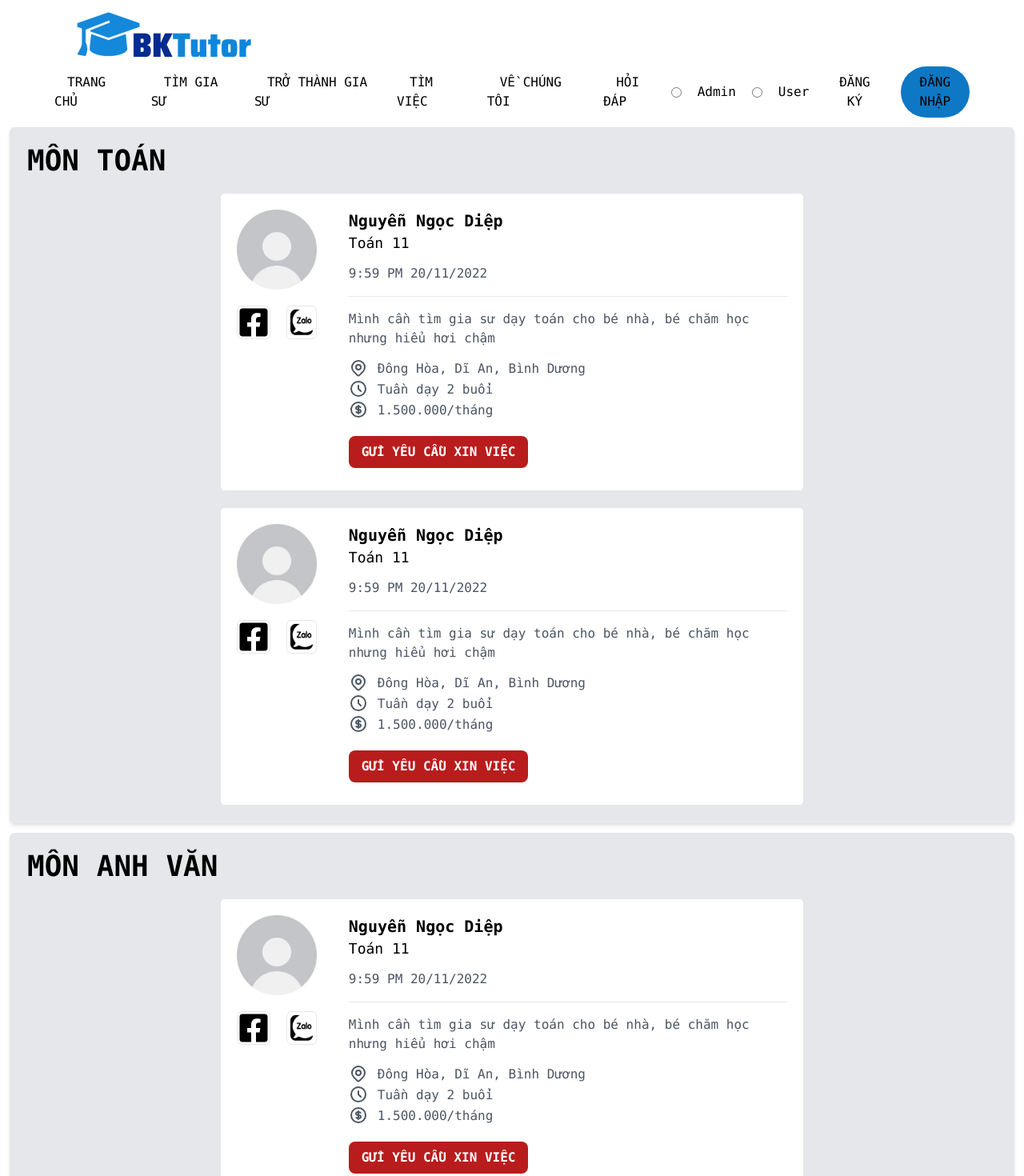
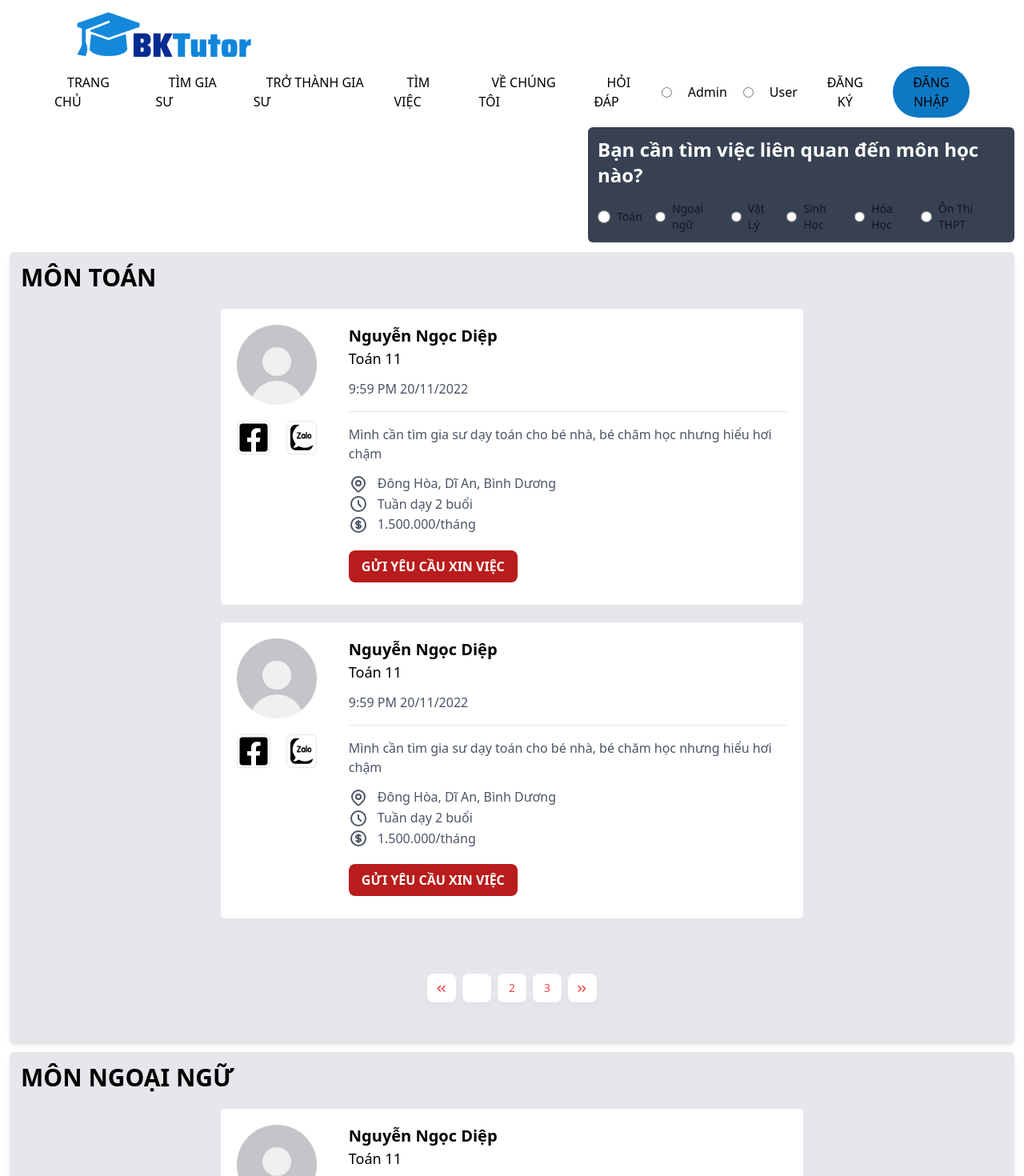
Before and after one commit to chituenguyen/ThuongMaiDienTu, a React (Vite) app: page /find-jobs in a window 1280 px wide. Shown: the top 1470 px of the page at 80% size. Built offline with nearby package versions, Linux system fonts and the light colour scheme; a web font is replaced by a local one.

Commit message:
Updated find jobs page

```diff
--- a/src/App.css
+++ b/src/App.css
@@ -3,7 +3,7 @@
 
 @layer base {
   body {
-    @apply font-mono;
+    @apply font-sans;
   }
 }
 
--- a/src/components/FindJobsSection.jsx
+++ b/src/components/FindJobsSection.jsx
@@ -1,6 +1,68 @@
 import React from "react";
 import userIMG from "../assets/userIMG.jpg";
 import zaloIcon from "../assets/zalo-icon.png";
+import PaginationNav1Presentation from "./Pagination.jsx";
+
+function RadioGroupPresentation() {
+    const handleClick = (name) => {
+        document.getElementById(name).scrollIntoView();
+    };
+
+    return (
+        <>
+            <div className="sticky top-5 left-90p bg-gray-700 rounded-md text-white m-3 p-3 w-5/12">
+                <h3 className="mb-4 font-semibold text-2xl">Bạn cần tìm việc liên quan đến môn học nào?</h3>
+
+                <div className="flex text-xl">
+                    <div className="flex items-center mr-4">
+                        <input id="inline-radio" type="radio" onClick={()=>handleClick("math")} value="" name="inline-radio-group" className="w-4 h-4 text-blue-600 bg-gray-100 border-gray-300 focus:ring-blue-500 dark:focus:ring-blue-600 dark:ring-offset-gray-800 focus:ring-2 dark:bg-gray-700 dark:border-gray-600" />
+                        <label htmlFor="inline-radio" className="ml-2 text-sm font-medium text-gray-900 dark:text-gray-300">
+                            Toán
+                        </label>
+                    </div>
+                    <div className="flex items-center mr-4">
+                        <input id="inline-2-radio" type="radio" onClick={()=>handleClick("english")} value="" name="inline-radio-group" className="w-4 h-4 text-blue-600 bg-gray-100 border-gray-300 focus:ring-blue-500 dark:focus:ring-blue-600 dark:ring-offset-gray-800 focus:ring-2 dark:bg-gray-700 dark:border-gray-600" />
+                        <label htmlFor="inline-2-radio" className="ml-2 text-sm font-medium text-gray-900 dark:text-gray-300">
+                            Ngoại ngữ
+                        </label>
+                    </div>
+
+                    <div className="flex items-center mr-4">
+                        <input id="inline-2-radio" type="radio" value="" onClick={()=>handleClick("physics")} name="inline-radio-group" className="w-4 h-4 text-blue-600 bg-gray-100 border-gray-300 focus:ring-blue-500 dark:focus:ring-blue-600 dark:ring-offset-gray-800 focus:ring-2 dark:bg-gray-700 dark:border-gray-600" />
+                        <label htmlFor="inline-2-radio" className="ml-2 text-sm font-medium text-gray-900 dark:text-gray-300">
+                            Vật Lý
+                        </label>
+                    </div>
+
+                    <div className="flex items-center mr-4">
+                        <input id="inline-2-radio" type="radio" value="" onClick={()=>handleClick("biology")}  name="inline-radio-group" className="w-4 h-4 text-blue-600 bg-gray-100 border-gray-300 focus:ring-blue-500 dark:focus:ring-blue-600 dark:ring-offset-gray-800 focus:ring-2 dark:bg-gray-700 dark:border-gray-600" />
+                        <label htmlFor="inline-2-radio" className="ml-2 text-sm font-medium text-gray-900 dark:text-gray-300">
+                            Sinh Học
+                        </label>
+                    </div>
+
+                    <div className="flex items-center mr-4">
+                        <input id="inline-2-radio" type="radio" value="" onClick={()=>handleClick("chemistry")} name="inline-radio-group" className="w-4 h-4 text-blue-600 bg-gray-100 border-gray-300 focus:ring-blue-500 dark:focus:ring-blue-600 dark:ring-offset-gray-800 focus:ring-2 dark:bg-gray-700 dark:border-gray-600" />
+                        <label htmlFor="inline-2-radio" className="ml-2 text-sm font-medium text-gray-900 dark:text-gray-300">
+                            Hóa Học
+                        </label>
+                    </div>
+
+                    <div className="flex items-center mr-4">
+                        <input id="inline-2-radio" type="radio" value="" onClick={()=>handleClick("nationalExam")} name="inline-radio-group" className="w-4 h-4 text-blue-600 bg-gray-100 border-gray-300 focus:ring-blue-500 dark:focus:ring-blue-600 dark:ring-offset-gray-800 focus:ring-2 dark:bg-gray-700 dark:border-gray-600" />
+                        <label htmlFor="inline-2-radio" className="ml-2 text-sm font-medium text-gray-900 dark:text-gray-300">
+                            Ôn Thi THPT
+                        </label>
+                    </div>
+
+                </div>
+
+            </div>
+
+        </>
+    );
+}
+
 
 const CardJob = () => {
     const [showModal, setShowModal] = React.useState(false);
@@ -56,7 +118,7 @@ const CardJob = () => {
 
                         <div className="card-user-time">
                             <div>
-                                <svg class="w-6 h-6 stroke-gray-600 inline-block" fill="none" stroke="currentColor" viewBox="0 0 24 24" xmlns="http://www.w3.org/2000/svg"><path strokeLinecap="round" strokeLinejoin="round" strokeWidth="2" d="M12 8v4l3 3m6-3a9 9 0 11-18 0 9 9 0 0118 0z"></path></svg>
+                                <svg className="w-6 h-6 stroke-gray-600 inline-block" fill="none" stroke="currentColor" viewBox="0 0 24 24" xmlns="http://www.w3.org/2000/svg"><path strokeLinecap="round" strokeLinejoin="round" strokeWidth="2" d="M12 8v4l3 3m6-3a9 9 0 11-18 0 9 9 0 0118 0z"></path></svg>
                                 <span className="inline-block align-text-top ml-3 text-gray-600 text-md">
                                     Tuần dạy 2 buổi
                                 </span>
@@ -65,7 +127,7 @@ const CardJob = () => {
 
                         <div className="card-user-fee">
                             <div>
-                                <svg class="w-6 h-6 stroke-gray-600 inline-block" fill="none" stroke="currentColor" viewBox="0 0 24 24" xmlns="http://www.w3.org/2000/svg"><path stroke-linecap="round" stroke-linejoin="round" stroke-width="2" d="M12 8c-1.657 0-3 .895-3 2s1.343 2 3 2 3 .895 3 2-1.343 2-3 2m0-8c1.11 0 2.08.402 2.599 1M12 8V7m0 1v8m0 0v1m0-1c-1.11 0-2.08-.402-2.599-1M21 12a9 9 0 11-18 0 9 9 0 0118 0z"></path></svg>
+                                <svg className="w-6 h-6 stroke-gray-600 inline-block" fill="none" stroke="currentColor" viewBox="0 0 24 24" xmlns="http://www.w3.org/2000/svg"><path strokeLinecap="round" strokeLinejoin="round" strokeWidth="2" d="M12 8c-1.657 0-3 .895-3 2s1.343 2 3 2 3 .895 3 2-1.343 2-3 2m0-8c1.11 0 2.08.402 2.599 1M12 8V7m0 1v8m0 0v1m0-1c-1.11 0-2.08-.402-2.599-1M21 12a9 9 0 11-18 0 9 9 0 0118 0z"></path></svg>
                                 <span className="inline-block align-text-top ml-3 text-gray-600 text-md ">
                                     1.500.000/tháng
                                 </span>
@@ -143,17 +205,23 @@ const CardJob = () => {
     )
 }
 
-const ObjectSection = ({ objectName }) => {
+const ObjectSection = ({ objectName, id }) => {
+    let classID = id;
     return (
-        <div className='object-section border-2 shadow-md rounded-md m-3 bg-gray-200'>
+        <div id={classID}>
+            <div className="object-section border-2 shadow-md rounded-md m-3 bg-gray-200">
                 <div className="object-title-section">
-                <div className="text-4xl font-extrabold m-5">MÔN {objectName}</div>
+                    <div className="text-3xl font-extrabold m-3">MÔN {objectName}</div>
                 </div>
 
                 <CardJob />
 
                 <CardJob />
 
+                <div className="flex justify-center">
+                    <PaginationNav1Presentation />
+                </div>
+            </div>
         </div>
     )
 }
@@ -162,17 +230,26 @@ const FindJobsSection = () => {
     let math = "TOÁN";
     let biology = "SINH HỌC";
     let physics = "VẬT LÝ";
-    let english = "ANH VĂN";
-
+    let english = "NGOẠI NGỮ";
+    let chemistry = "HÓA HỌC";
+    let nationalExam = "ÔN THI THPT";
     return (
         <>
-            <ObjectSection objectName={math} />
+            <RadioGroupPresentation />
 
-            <ObjectSection objectName={english} />
+            <ObjectSection objectName={math} id="math" />
 
-            <ObjectSection objectName={physics} />
+            <ObjectSection objectName={english} id="english" />
 
-            <ObjectSection objectName={biology} />
+            <ObjectSection objectName={physics} id="physics" />
+
+            <ObjectSection objectName={biology} id="biology" />
+
+            <ObjectSection objectName={chemistry} id="chemistry" />
+
+            <ObjectSection objectName={nationalExam} id="nationalExam" />
+
+
 
         </>
     );
--- /dev/null
+++ b/src/components/Pagination.jsx
@@ -0,0 +1,106 @@
+import { useCallback, useState } from "react";
+import { FaChevronLeft, FaChevronRight } from "react-icons/fa";
+
+function Button2({ content, onClick, active, disabled }) {
+  return (
+    <button
+      className={`flex flex-col cursor-pointer items-center justify-center w-9 h-9 shadow-[0_4px_10px_rgba(0,0,0,0.03)] text-sm font-normal transition-colors rounded-lg
+      ${active ? "bg-red-500 text-white" : "text-red-500"}
+      ${
+        !disabled
+          ? "bg-white hover:bg-red-500 hover:text-white"
+          : "text-red-300 bg-white cursor-not-allowed"
+      }
+      `}
+      onClick={onClick}
+      disabled={disabled}
+    >
+      {content}
+    </button>
+  );
+}
+
+function PaginationNav1({
+  gotoPage,
+  canPreviousPage,
+  canNextPage,
+  pageCount,
+  pageIndex,
+}) {
+  const renderPageLinks = useCallback(() => {
+    if (pageCount === 0) return null;
+    const visiblePageButtonCount = 3;
+    let numberOfButtons =
+      pageCount < visiblePageButtonCount ? pageCount : visiblePageButtonCount;
+    const pageIndices = [pageIndex];
+    numberOfButtons--;
+    [...Array(numberOfButtons)].forEach((_item, itemIndex) => {
+      const pageNumberBefore = pageIndices[0] - 1;
+      const pageNumberAfter = pageIndices[pageIndices.length - 1] + 1;
+      if (
+        pageNumberBefore >= 0 &&
+        (itemIndex < numberOfButtons / 2 || pageNumberAfter > pageCount - 1)
+      ) {
+        pageIndices.unshift(pageNumberBefore);
+      } else {
+        pageIndices.push(pageNumberAfter);
+      }
+    });
+    return pageIndices.map((pageIndexToMap) => (
+      <li key={pageIndexToMap}>
+        <Button2
+          content={pageIndexToMap + 1}
+          onClick={() => gotoPage(pageIndexToMap)}
+          active={pageIndex === pageIndexToMap}
+        />
+      </li>
+    ));
+  }, [pageCount, pageIndex]);
+  return (
+    <ul className="flex gap-2">
+      <li>
+        <Button2
+          content={
+            <div className="flex ml-1">
+              <FaChevronLeft size="0.6rem" />
+              <FaChevronLeft size="0.6rem" className="-translate-x-1/2" />
+            </div>
+          }
+          onClick={() => gotoPage(0)}
+          disabled={!canPreviousPage}
+        />
+      </li>
+      {renderPageLinks()}
+      <li>
+        <Button2
+          content={
+            <div className="flex ml-1">
+              <FaChevronRight size="0.6rem" />
+              <FaChevronRight size="0.6rem" className="-translate-x-1/2" />
+            </div>
+          }
+          onClick={() => gotoPage(pageCount - 1)}
+          disabled={!canNextPage}
+        />
+      </li>
+    </ul>
+  );
+}
+
+function PaginationNav1Presentation() {
+  const [pageIndex, setPageIndex] = useState(0);
+  const pageCount = 10;
+  return (
+    <div className="flex gap-3 flex-wrap p-6 py-12">
+      <PaginationNav1
+        gotoPage={setPageIndex}
+        canPreviousPage={pageIndex > 0}
+        canNextPage={pageIndex < pageCount - 1}
+        pageCount={pageCount}
+        pageIndex={pageIndex}
+      />
+    </div>
+  );
+}
+
+export default PaginationNav1Presentation;
--- a/tailwind.config.cjs
+++ b/tailwind.config.cjs
@@ -23,6 +23,9 @@ module.exports = {
       },
       maxWidth: {
         'card-img-max-w': '100px',
+      },
+      inset: {
+        '90p': '90%',
       }
     },
   },
```
Lines whose indentation alone changed are shown as unchanged.
